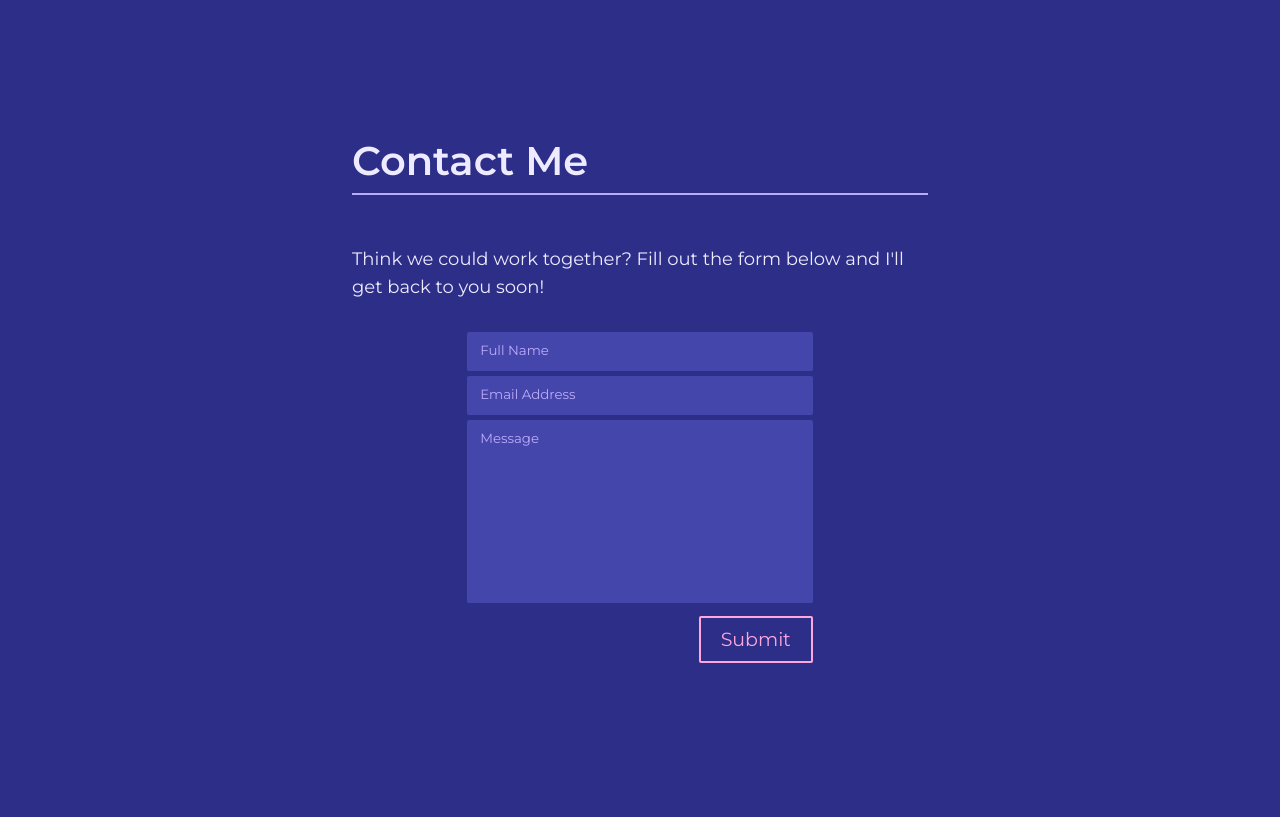
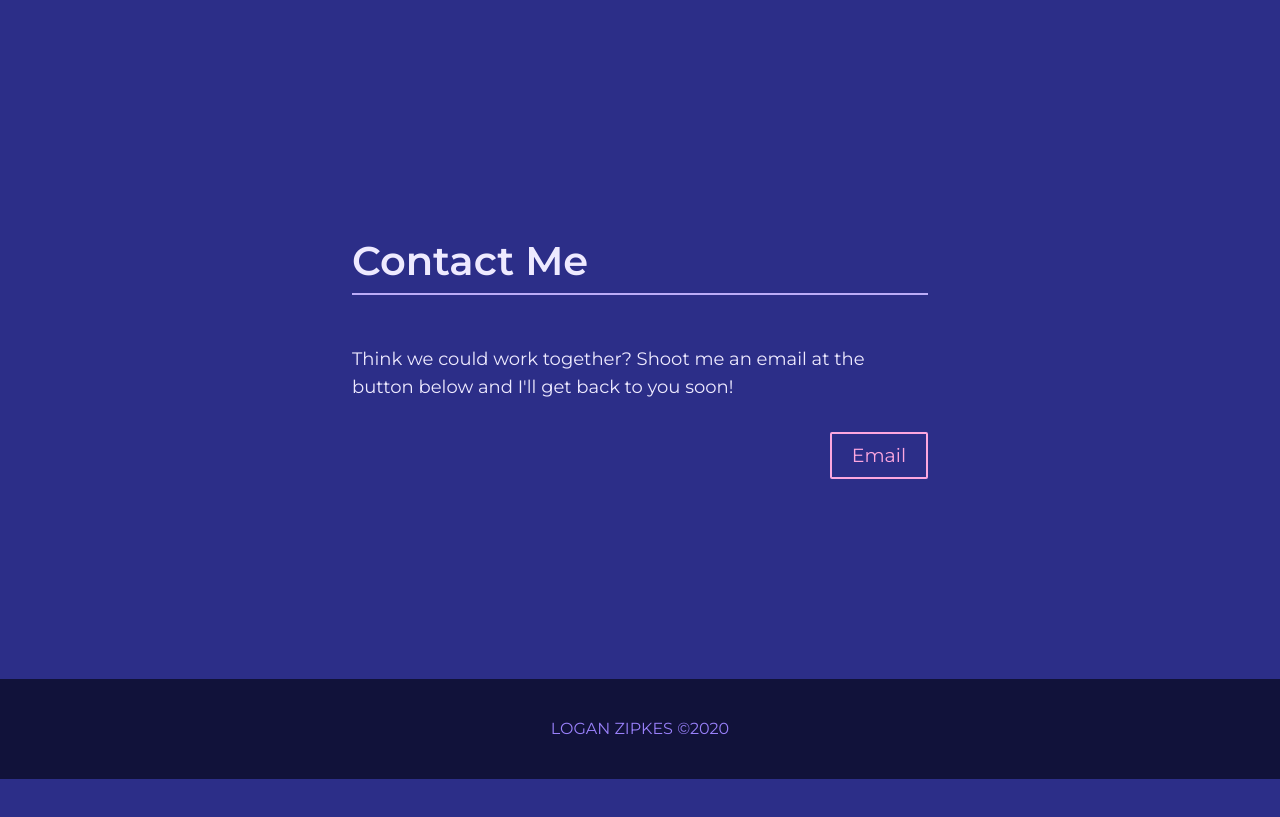
Before and after one commit to LFZ96/personal-profile, a website: page index.html in a window 1280 px wide. Shown: the part 4180-4997 px from the top of the page. After the commit the page ends 4959 px from the top, so only its background shows below. Drawn offline with Linux system fonts and the light colour scheme.

Commit message:
Redid the contact section and put off implementing a form for now

```diff
--- a/index.html
+++ b/index.html
@@ -162,7 +162,18 @@
 
             <section id="contact" class="section section__contact">
                 <div class="section-box">
-                    <div class="form-box">
+                    <h2 class="heading-secondary">Contact Me
+                        <svg class="heading-secondary__icon">
+                            <use xlink:href="img/sprite.svg#icon-bubble"></use>
+                        </svg>
+                    </h2>
+                    <div class="contact-box">
+                        <p class="contact__paragraph">
+                            Think we could work together? Shoot me an email at the button below and I'll get back to you soon!
+                        </p>
+                        <button class="contact__btn"><a href="mailto:loganzipkes@gmail.com" class="contact__email">Email</a></button>
+                    </div>
+                    <!-- <div class="form-box">
                         <h2 class="heading-secondary">Contact Me
                             <svg class="heading-secondary__icon">
                                 <use xlink:href="img/sprite.svg#icon-bubble"></use>
@@ -176,19 +187,14 @@
                         <form action="#" class="form">
                             <div class="form__group">
                                 <input type="text" class="form__input" placeholder="Full Name" id="name" required autocomplete="off">
-                                <!-- <label for="name" class="form__label">Full Name</label> -->
-                            </div>
-                            <div class="form__group">
                                 <input type="email" class="form__input" placeholder="Email Address" id="email" required>
-                                <!-- <label for="email" class="form__label">Email</label> -->
                             </div>
                             <div class="form__group">
                                 <textarea name="content" id="content" cols="30" rows="10" required placeholder="Message" class="form__input form__textarea"></textarea>
-                                <!-- <label for="content" class="form__label">Message</label> -->
                             </div>
                             <button class="form__btn" type="submit">Submit</button>
                         </form>
-                    </div>
+                    </div> -->
                 </div>
             </section>
         </main>
--- a/sass/components/_form.scss
+++ b/sass/components/_form.scss
@@ -61,3 +61,52 @@
         margin-bottom: 3rem;
     }
 }
+
+.contact {
+
+    &__paragraph {
+        font-size: 1.8rem;
+        color: var(--color-primary-lightest);
+        margin-bottom: 3rem;
+    }
+
+    &__email {
+        text-decoration: none;
+        color: var(--color-secondary);
+    }
+
+    &__btn {
+        border: 2px solid var(--color-secondary);
+        background-color: transparent;
+        padding: 1rem 2rem;
+        font-family: inherit;
+        font-size: 1.9rem;
+        cursor: pointer;
+        border-radius: 2px;
+
+        align-self: flex-end;
+
+        &:link,
+        &:visited {
+            outline: none;
+        }
+
+        &:focus {
+            outline: none;
+        }
+
+        &:hover,
+        &:active {
+            background-color: var(--color-secondary-dim);
+        }
+    }
+}
+
+.contact-box {
+    width: 100%;
+
+    display: flex;
+    flex-direction: column;
+    justify-content: center;
+    align-items: center;
+}
--- a/sass/components/_projects.scss
+++ b/sass/components/_projects.scss
@@ -56,6 +56,7 @@
     &__skill {
         display: inline-block;
         padding: 0.6rem 1.2rem;
+        margin-top: 2rem;
         border-radius: 100px;
         color: var(--color-secondary);
         border: 1px solid var(--color-secondary);
```
Also changed, not shown: css/style.css.
